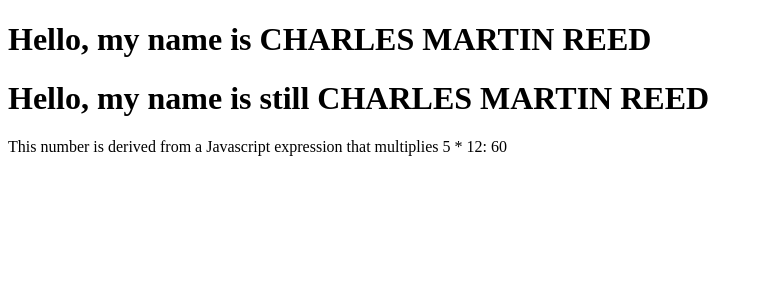
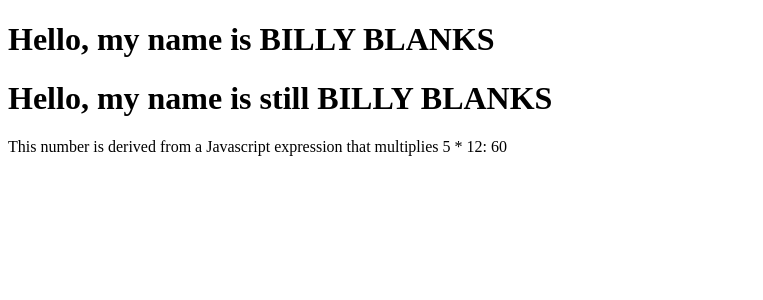
Before and after one commit to charlesmartinreed/angular-crash-course, an Angular app: page / in a window 1280 px wide. Shown: the top 300 px of the page, without its empty margins (0-763 px from the left). Built offline with nearby package versions, Linux system fonts and the light colour scheme.

Commit message:
Demonstrate basics of adding methods to components in app.component.ts.

```diff
--- a/src/app/app.component.ts
+++ b/src/app/app.component.ts
@@ -6,5 +6,22 @@ import { Component } from '@angular/core';
   styleUrls: ['./app.component.css']
 })
 export class AppComponent {
-	name = "Charles Martin Reed"
+	// recommended to use typescript
+	name: string = "Charles Martin Reed";
+
+	// because TS is strongly typed, this generates an error
+	// name: string = 12;
+
+	// we can also add methods inside of the component
+	constructor() {
+		this.changeName('Billy Blanks');
+		// executes as soon as the component loads
+		// console.log(this.name);
+		// console.log(123);
+	}
+
+	// :void is optional; means that the function doesn't return
+	changeName(name: string):void {
+		this.name = name;
+	}
 }
```
